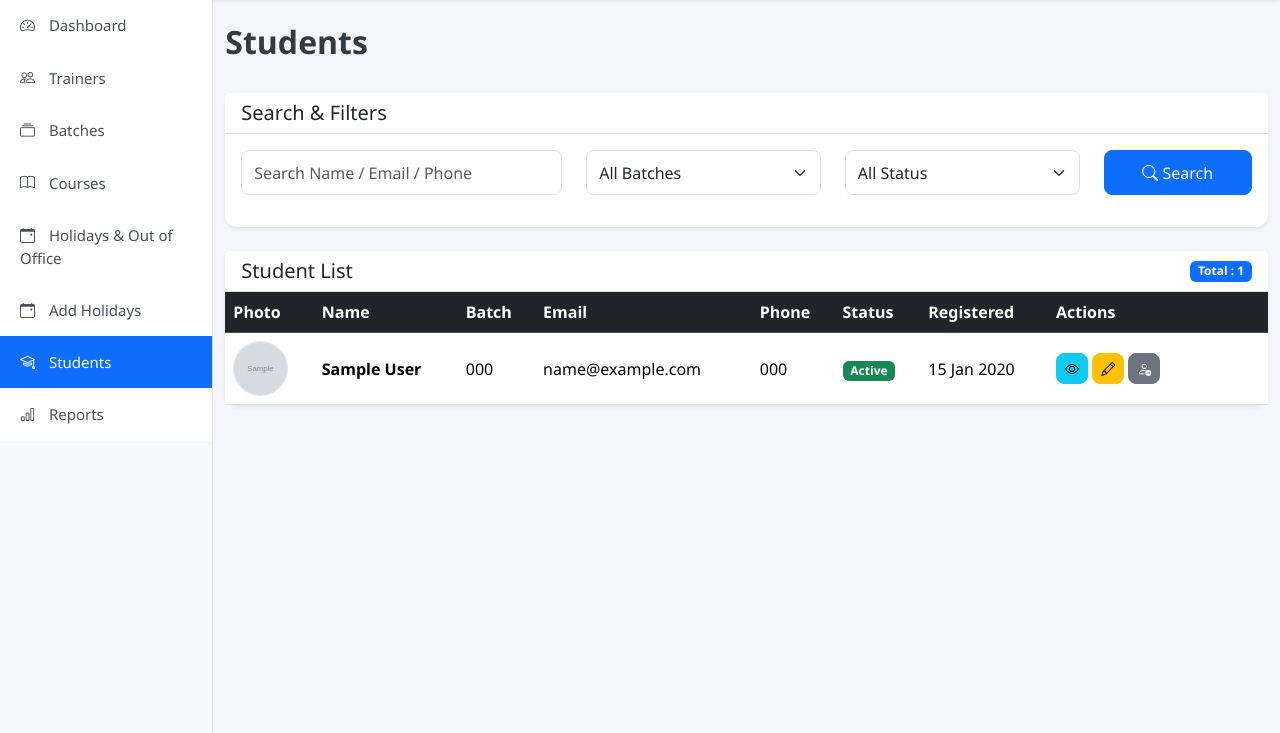
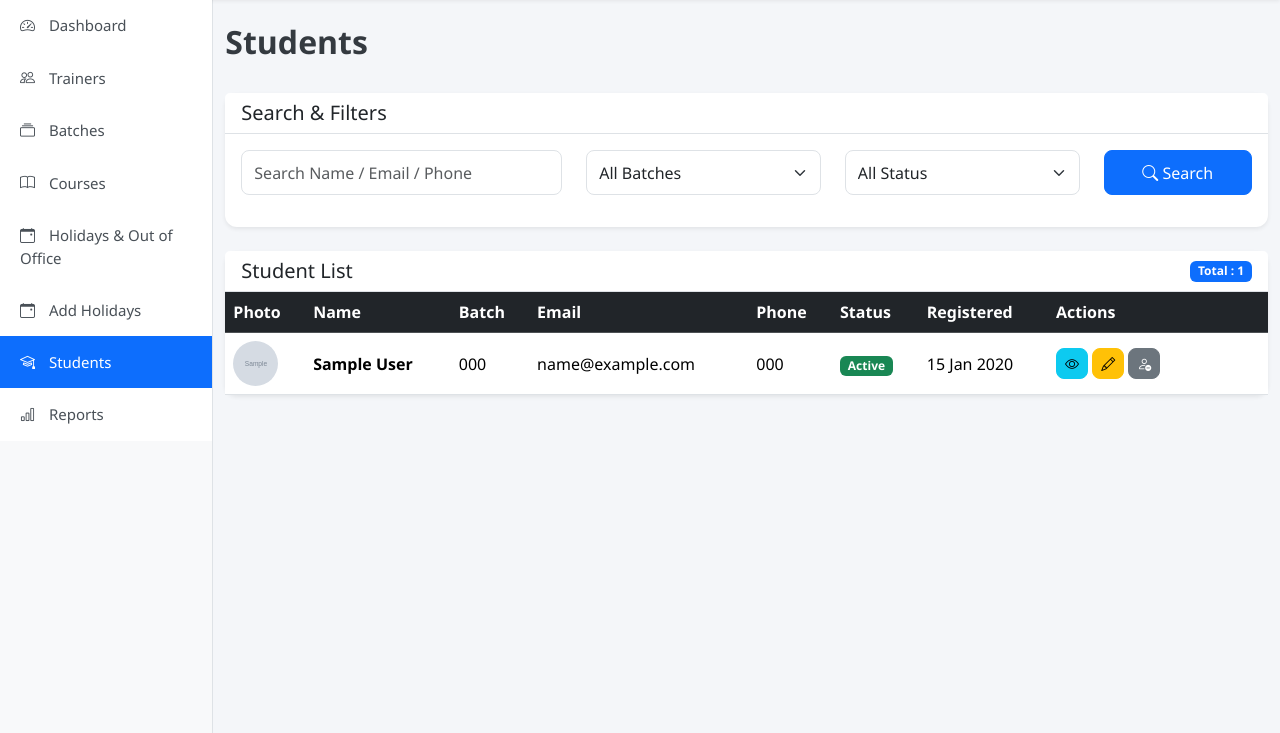
Before and after one commit to shubhams-btes/AttendancePortal, a Django app: page /students/ in a window 1280 px wide. Shown: the part 66-799 px from the top of the page. Run offline with Django 5.2, Linux system fonts and the light colour scheme; a user stored in the database is signed in; tables that the repository leaves empty hold one stand-in row (values such as "Sample post"); grey boxes marked "Sample" are stand-in pictures.

Commit message:
Image ratio fixed

```diff
--- a/students/templates/students/student_list.html
+++ b/students/templates/students/student_list.html
@@ -128,9 +128,9 @@ Students
                     <td>
 
                         {% if student.photo %}
-                            <img src="{{ student.photo.url }}" class="rounded-circle border" width="55" height="55">
+                            <img src="{{ student.photo.url }}" class="thumbnail">
                         {% else %}
-                            <img src="{% static 'students/images/default-user.png' %}" class="rounded-circle border" width="55" height="55">
+                            <img src="{% static 'students/images/default-user.png' %}" class="thumbnail">
                         {% endif %}
 
                     </td>
```
